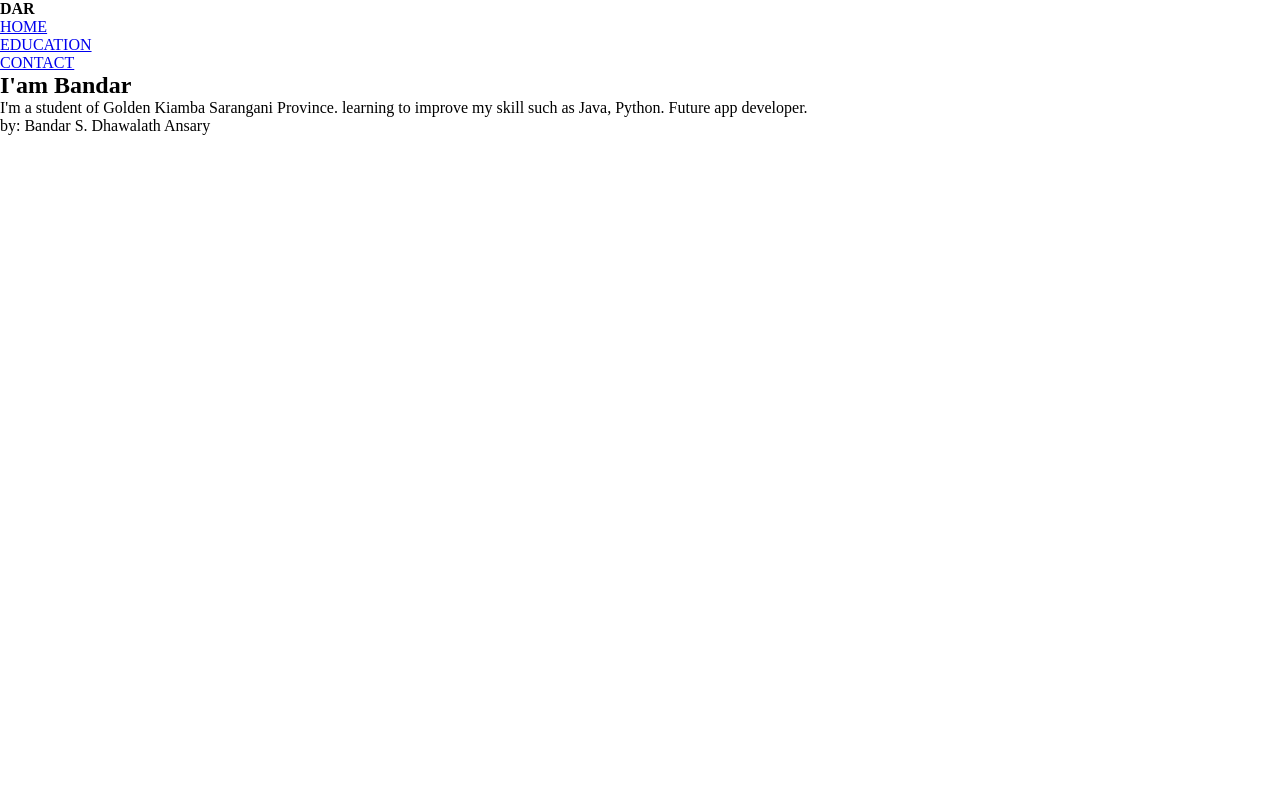
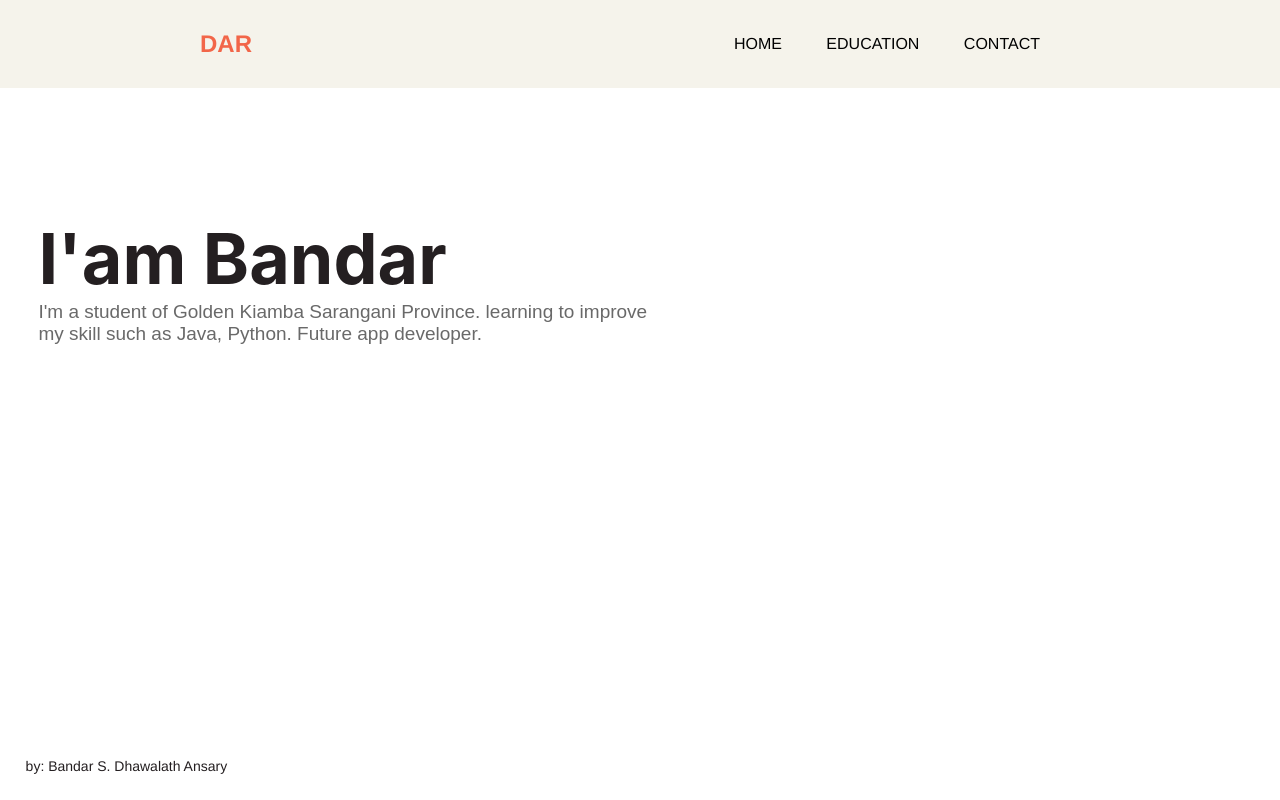
Before and after one commit to BasicConfused/Portfolio-, a plain HTML site: page index.html in a window 1280 px wide. Drawn offline with Linux system fonts and the light colour scheme.

Commit message:
designed the header sementic

```diff
--- a/index.html
+++ b/index.html
@@ -8,7 +8,7 @@
 </head>
 <body>
     <header>
-        <h4>DAR</h4>
+        <h4 class="logo">DAR</h4>
         <nav>
             <ul>
                 <li><a href="index.html">HOME</a></li>
@@ -18,7 +18,7 @@
         </nav>
     </header>
 
-    <section>
+    <section class="Home_Section">
         <h1>I'am Bandar</h1>
         <p>I'm a student of Golden Kiamba Sarangani Province.
             learning to improve my skill such as Java, Python.
--- a/style.css
+++ b/style.css
@@ -1,5 +1,66 @@
-*{
+* {
+    margin: 0;
+    padding: 0;
+    box-sizing: border-box;
+    font-family: 'Franklin Gothic Medium', 'Arial Narrow', Arial, sans-serif;
+}
+main {
     width: 100%;
-    padding: 0%;
-    margin: 0%;
 }
+header{
+    position: static;
+    width: 100%;
+    display: flex;
+    justify-content: space-between;
+    align-items: center;
+    padding: 15px 200px;
+    transition: 0.3s ease;
+    background-color: #F5F3EB;
+}
+header .logo {
+    color: #F26649;
+    font-size: 1.5rem;
+    font-weight: 700;
+    text-decoration: none;
+    text-transform: uppercase;
+}
+header nav ul {
+    margin: 10px 20px;
+    list-style: none;
+    text-align: right;
+    position: relative;
+}
+header nav ul li {
+    display: inline-block;
+    margin: 10px 20px;
+    text-transform: uppercase;
+}
+header nav ul li a {
+    color: black;
+    text-decoration: none;
+}
+.Home_Section{
+    margin-right: auto;
+    margin-left: 3%;
+    margin-top: 10%;
+    max-width: 620px;
+}
+.Home_Section h1 {
+    color: #241F21;
+    font-family: 'Inter', sans-serif;
+    font-weight: 700;
+    font-size: 70px;
+}
+.Home_Section p{
+    font-family: 'Nunito Sans', sans-serif;
+    font-size: 19px;
+    color: #696969;
+}
+footer{
+    position: absolute;
+    bottom: 0%;
+    padding-bottom: 2%;
+    padding-left: 2%;
+    color: #241F21;
+    font-size: 14px;
+}
```
Also changed, not shown: contact.html (+1 -1 lines), education.html (+1 -1 lines).
